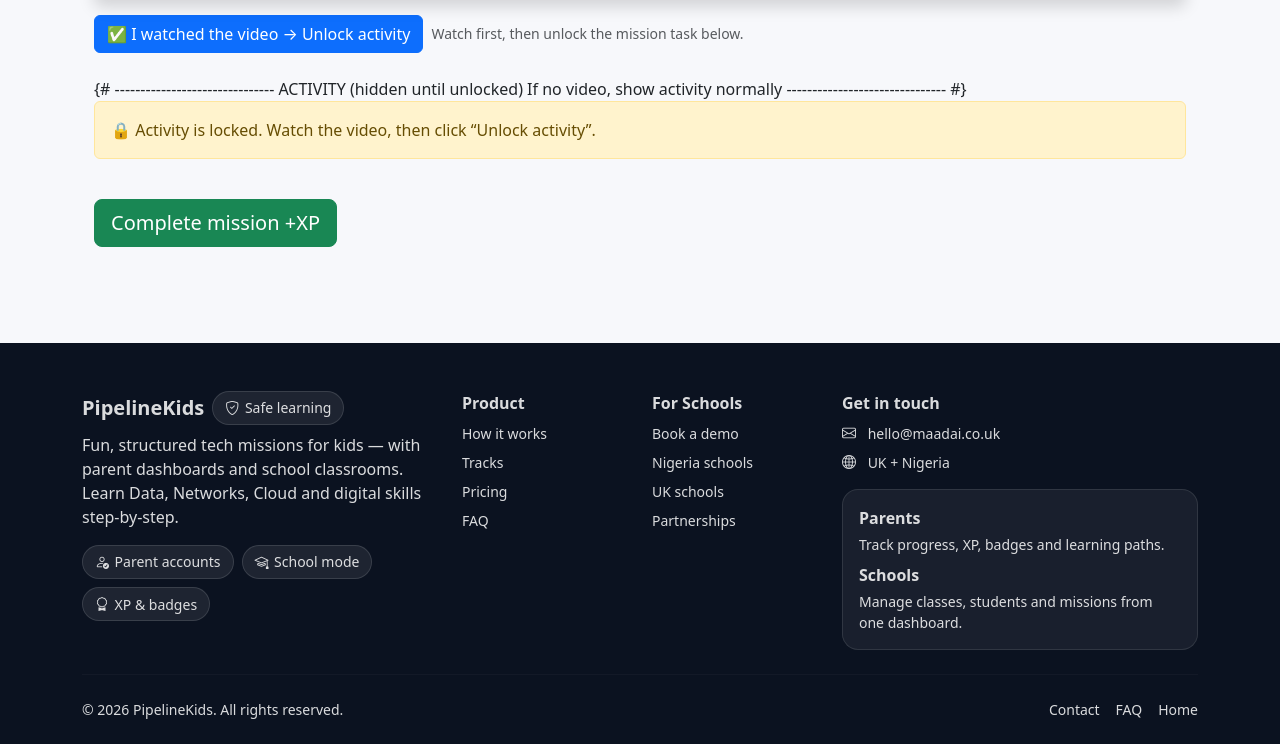
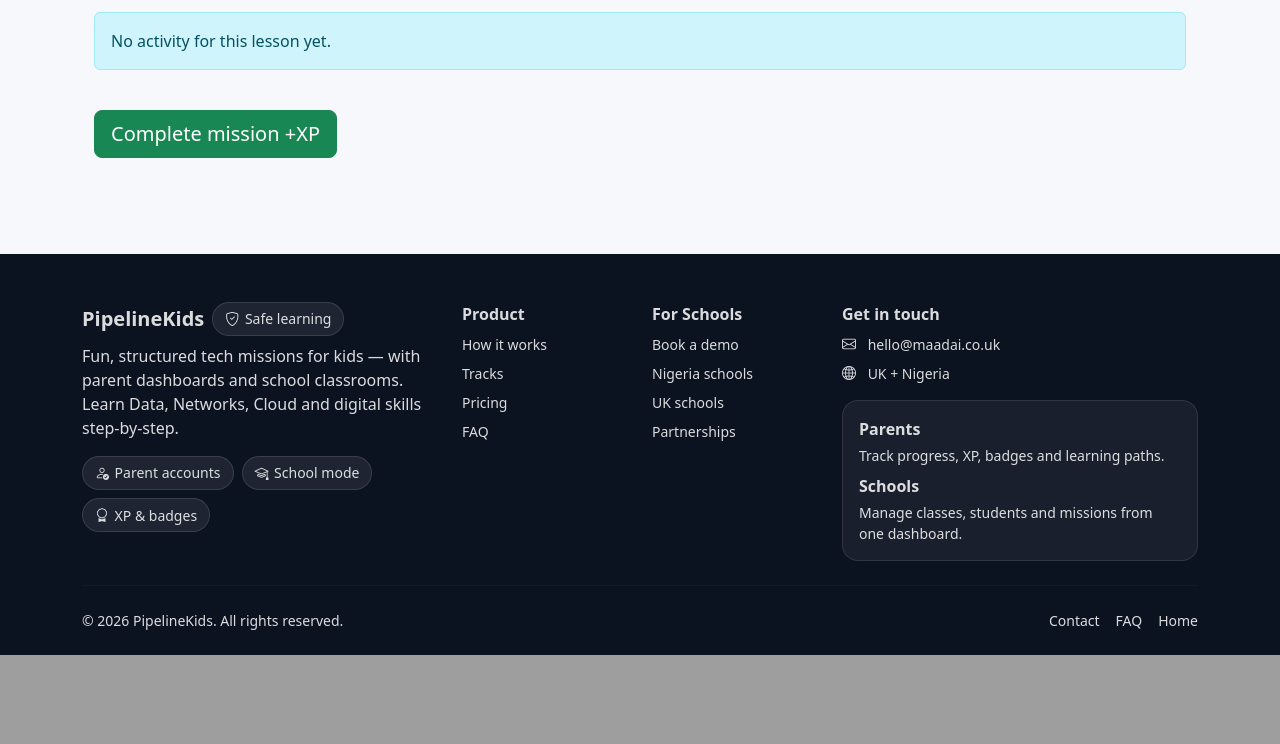
Before and after one commit to Ogierumua/pipelinekids, a Django app: template templates/lessons/detail.html in a window 1280 px wide. Shown: the part 887-1631 px from the top of the page. After the commit the page ends 1542 px from the top, so only its background shows below. Run offline with Django 5.2, Linux system fonts and the light colour scheme; the template is opened without the code that fills it: values that come from a table or form of the project are taken from there, others are empty; data comes from the database, SQL or seed files in the repository.

Commit message:
fixed embed video error

```diff
--- a/templates/lessons/detail.html
+++ b/templates/lessons/detail.html
@@ -14,76 +14,73 @@
     {{ module_title }} • XP: {{ lesson.xp }}
   </div>
 
-  {# -------------------------------
-     VIDEO (embedded) + GATE CONTROL
-     ------------------------------- #}
+  {# ✅ VIDEO (embedded inside PipelineKids — no YouTube redirect) #}
   {% if lesson.youtube_id %}
     <div class="my-4">
-
-      <div class="ratio ratio-16x9 rounded overflow-hidden shadow">
+      <div class="ratio ratio-16x9 rounded shadow overflow-hidden">
         <iframe
-          id="lessonVideo"
-          src="https://www.youtube.com/embed/{{ lesson.youtube_id }}?rel=0&modestbranding=1"
+          src="{{ lesson.youtube_embed_url }}"
           title="Lesson video"
           allow="accelerometer; autoplay; clipboard-write; encrypted-media; gyroscope; picture-in-picture; web-share"
+          referrerpolicy="strict-origin-when-cross-origin"
           allowfullscreen>
         </iframe>
       </div>
 
-      <div class="mt-3 d-flex flex-wrap gap-2 align-items-center">
-        <button id="unlockBtn" class="btn btn-primary">
-          ✅ I watched the video → Unlock activity
-        </button>
-
-        <span class="small text-muted">
-          Watch first, then unlock the mission task below.
-        </span>
+      <div class="small text-muted mt-2 text-center">
+        After watching, complete the activity below to unlock the next mission.
       </div>
-
     </div>
   {% endif %}
 
-  {# -------------------------------
-     ACTIVITY (hidden until unlocked)
-     If no video, show activity normally
-     ------------------------------- #}
-  <div id="activityGateLocked" class="alert alert-warning {% if not lesson.youtube_id %}d-none{% endif %}">
-    🔒 Activity is locked. Watch the video, then click “Unlock activity”.
-  </div>
-
-  <div id="activitySection" class="{% if lesson.youtube_id %}d-none{% endif %}">
+  <!-- ACTIVITY LOADER -->
   {% if lesson.activity_type == "files3" %}
     {% include "activities/files_folders_3in1.html" %}
+
   {% elif lesson.activity_type == "word5" %}
     {% include "activities/word_5in1.html" %}
+
   {% elif lesson.activity_type == "excel8" %}
     {% include "activities/excel_8in1.html" %}
+
   {% elif lesson.activity_type == "ppt10" %}
     {% include "activities/ppt_10in1.html" %}
+
   {% elif lesson.activity_type == "cp12" %}
     {% include "activities/control_panel_12in1.html" %}
+
   {% elif lesson.activity_type == "safety12" %}
     {% include "activities/safety_12in1.html" %}
+
   {% elif lesson.activity_type == "jobs8" %}
     {% include "activities/jobs_8in1.html" %}
+
   {% elif lesson.activity_type == "logic5" %}
     {% include "activities/logic_5in1.html" %}
+
   {% elif lesson.activity_type == "net5" %}
     {% include "activities/networks_5in1.html" %}
+
   {% elif lesson.activity_type == "teams8" %}
     {% include "activities/teams8.html" %}
+
   {% elif lesson.activity_type == "career8" %}
     {% include "activities/career_engineers_8in1.html" %}
+
   {% elif lesson.activity_type == "netcloud8" %}
     {% include "activities/netcloud_8in1.html" %}
+
   {% elif lesson.activity_type == "cyberai8" %}
     {% include "activities/cyber_ai_8in1.html" %}
+
   {% elif lesson.activity_type == "project8" %}
     {% include "activities/project_ethics_paths_8in1.html" %}
+
   {% else %}
-      <div class="alert alert-info">No activity for this lesson yet.</div>
+    <div class="alert alert-info mt-3">
+      No activity for this lesson yet.
+    </div>
   {% endif %}
-  </div>
 
   <!-- COMPLETE BUTTON -->
   {% if not completed %}
@@ -97,35 +94,6 @@
   {% endif %}
 
 </div>
-
-<script>
-(function () {
-  const hasVideo = {{ lesson.youtube_id|yesno:"true,false" }};
-  if (!hasVideo) return;
-
-  const lessonKey = "pk_video_unlocked_" + "{{ lesson.id }}";
-  const unlockBtn = document.getElementById("unlockBtn");
-  const lockedBox = document.getElementById("activityGateLocked");
-  const activitySection = document.getElementById("activitySection");
-
-  function unlock() {
-    localStorage.setItem(lessonKey, "1");
-    if (lockedBox) lockedBox.classList.add("d-none");
-    if (activitySection) activitySection.classList.remove("d-none");
-    if (unlockBtn) {
-      unlockBtn.disabled = true;
-      unlockBtn.textContent = "✅ Activity unlocked";
-      unlockBtn.classList.remove("btn-primary");
-      unlockBtn.classList.add("btn-success");
-    }
-  }
-
-  // Auto-unlock if already unlocked before
-  if (localStorage.getItem(lessonKey) === "1") unlock();
-
-  if (unlockBtn) unlockBtn.addEventListener("click", unlock);
-})();
-</script>
 
 <script>
 const btn = document.getElementById("completeBtn");
```
Lines whose indentation alone changed are shown as unchanged.
